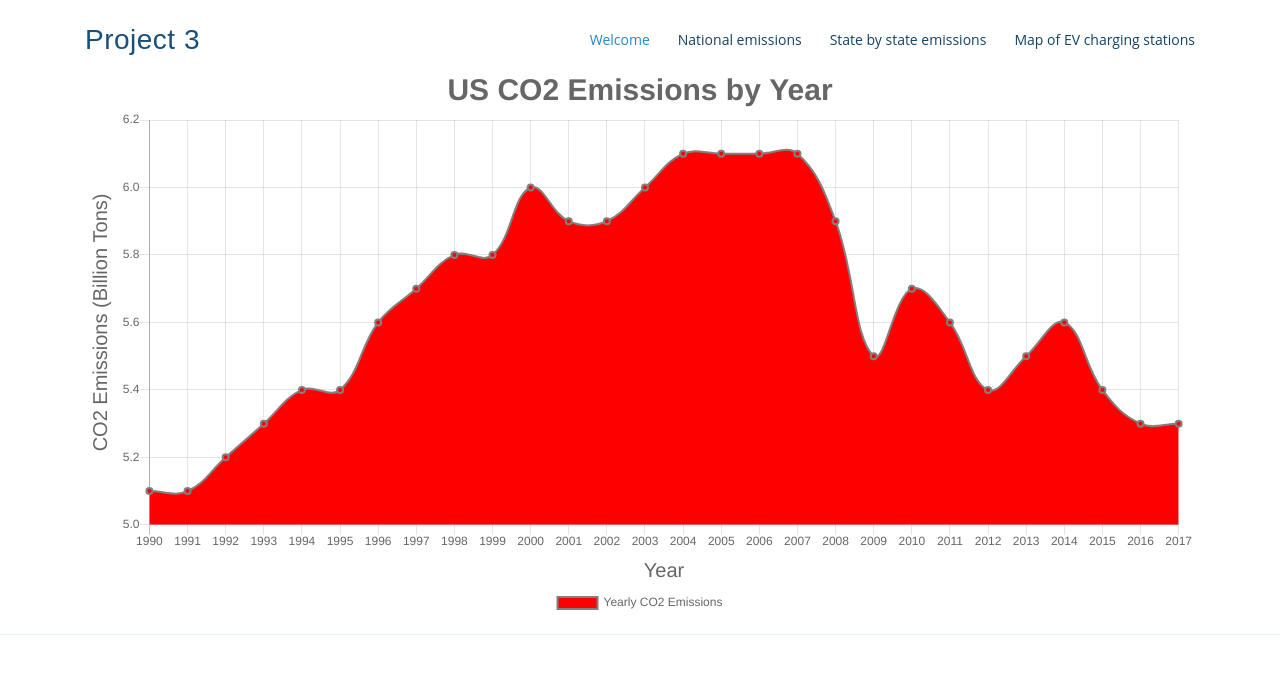
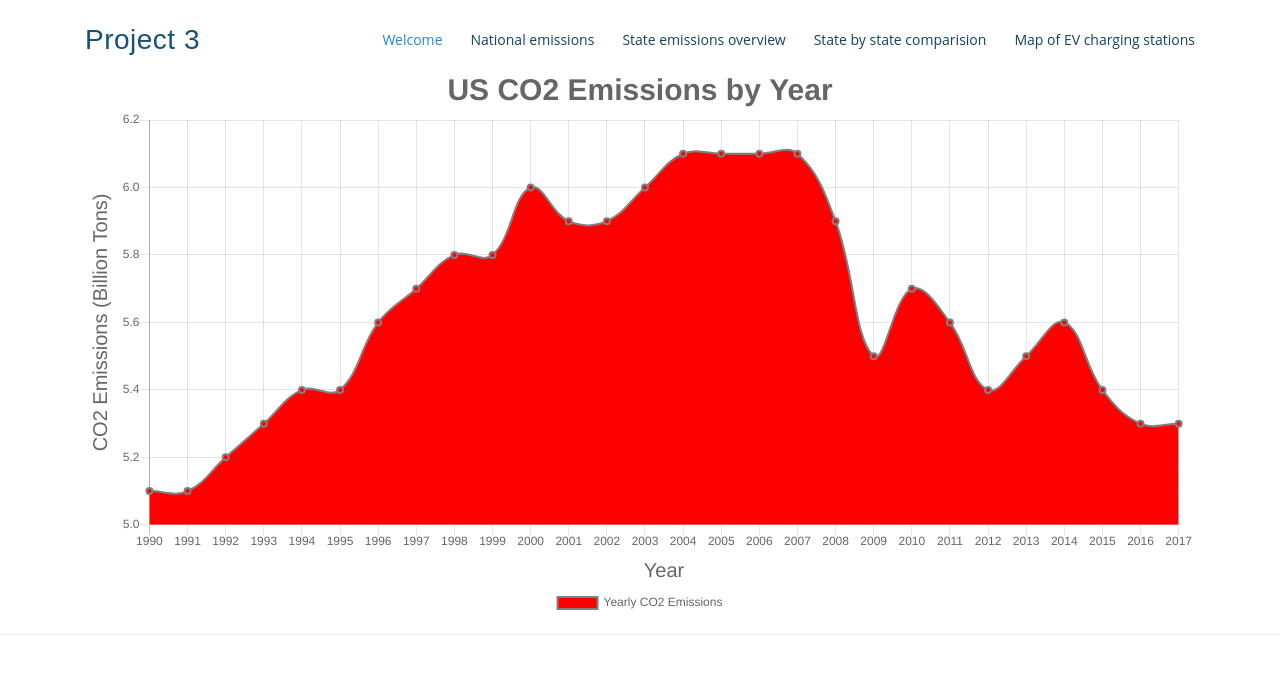
Before and after one commit to allychau/visualize_me_captain, a website: page templates/chartJSYear.html in a window 1280 px wide. Drawn offline with nearby package versions, Linux system fonts and the light colour scheme.

Commit message:
Update chartJSYear.html

```diff
--- a/templates/chartJSYear.html
+++ b/templates/chartJSYear.html
@@ -15,9 +15,10 @@
     <nav class="nav-menu d-none d-lg-block">
       <ul>
         <li class="active"><a href="/">Welcome</a></li>
-          <li><a href="national">National emissions</a></li>
-          <li><a href="chart">State by state emissions</a></li>
-          <li><a href="map">Map of EV charging stations</a></li>
+              <li><a href="national">National emissions</a></li>
+              <li><a href="bubble">State emissions overview</a></li>
+              <li><a href="chart">State by state comparision</a></li>
+              <li><a href="map">Map of EV charging stations</a></li>
       </ul>
     </nav><!-- .nav-menu -->
   </div>
```
